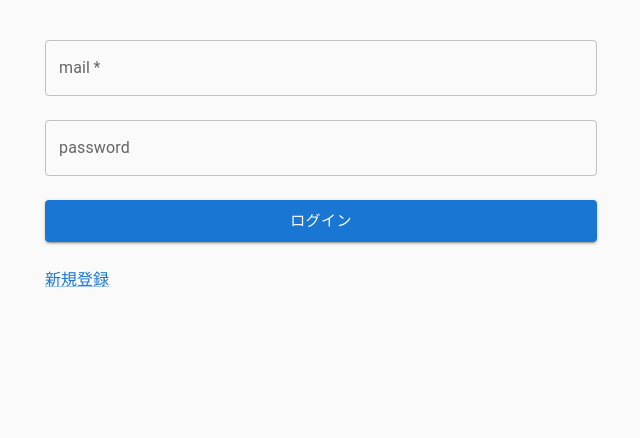
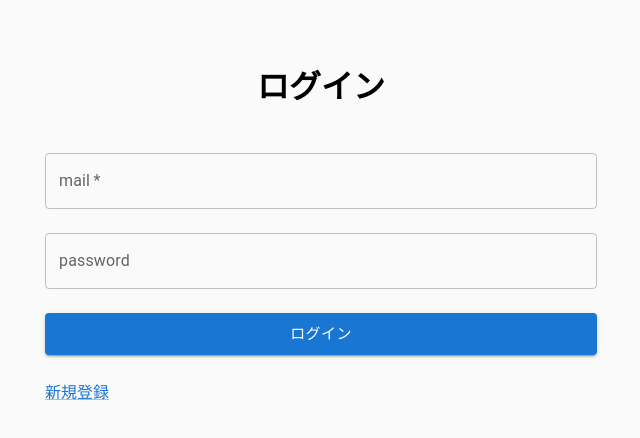
Before and after one commit to sunamoto-mikiya/oceans3, a React (Create React App) app: page /login in a window 1280 px wide. Shown: the top 438 px of the page, without its empty margins (319-959 px from the left). Built offline with nearby package versions, Linux system fonts and the light colour scheme.

Commit message:
ログイン画面タイトル表示

```diff
--- a/src/pages/Login.jsx
+++ b/src/pages/Login.jsx
@@ -65,6 +65,15 @@ const Login = () => {
     <div className="login">
       <Container maxWidth="sm" sx={{ pt: 5 }}>
         <Stack spacing={3}>
+          <div
+            style={{
+              display: "flex",
+              justifyContent: "center",
+              alignItems: "center",
+            }}
+          >
+            <h1>ログイン</h1>
+          </div>
           <TextField
             required
             label="mail"
--- a/src/pages/Register.jsx
+++ b/src/pages/Register.jsx
@@ -39,6 +39,15 @@ const Register = () => {
     <div className="register">
       <Container maxWidth="sm" sx={{ pt: 5 }}>
         <Stack spacing={3}>
+          <div
+            style={{
+              display: "flex",
+              justifyContent: "center",
+              alignItems: "center",
+            }}
+          >
+            <h1>新規登録</h1>
+          </div>
           <TextField
             required
             label="mail"
```
